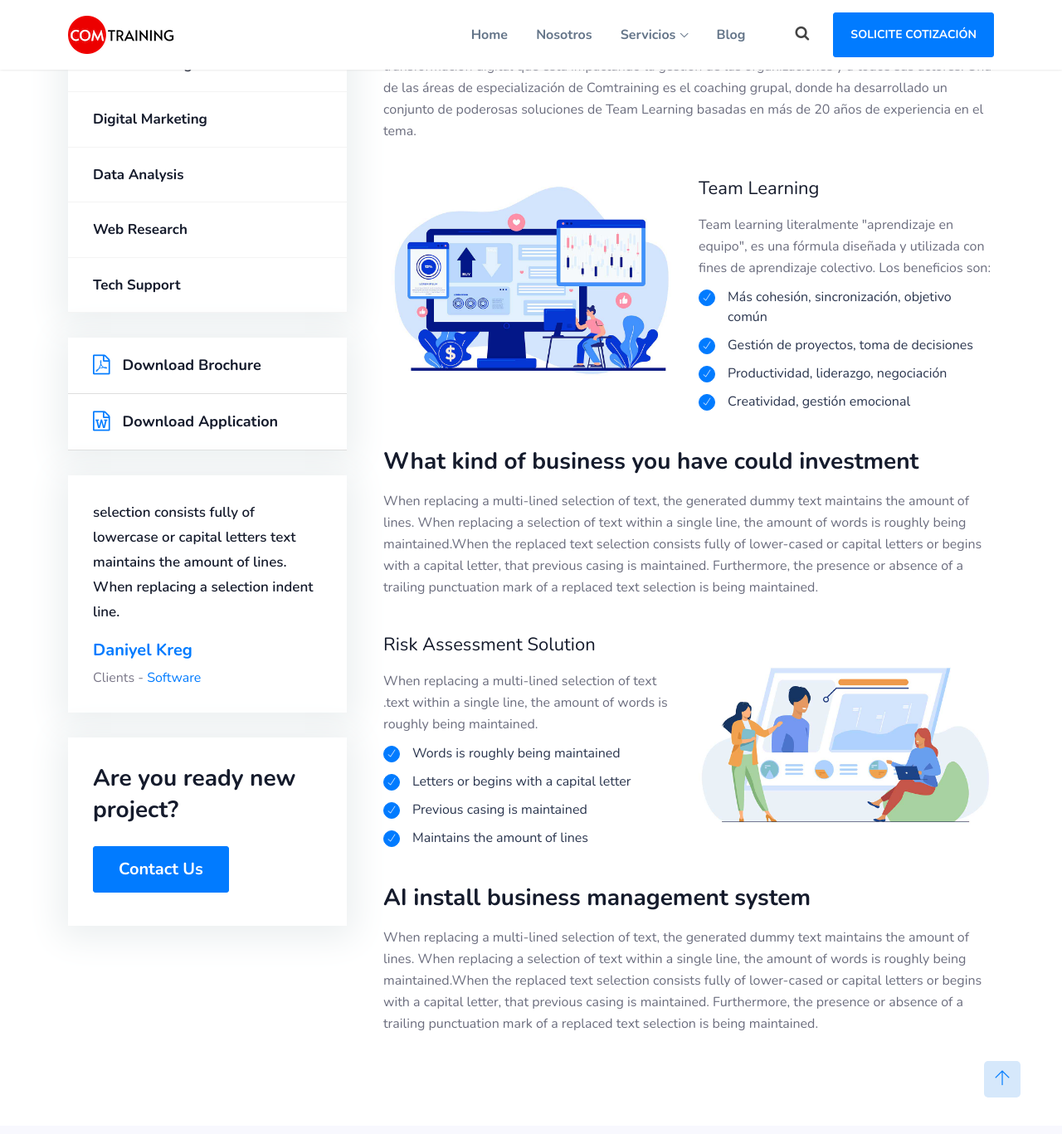
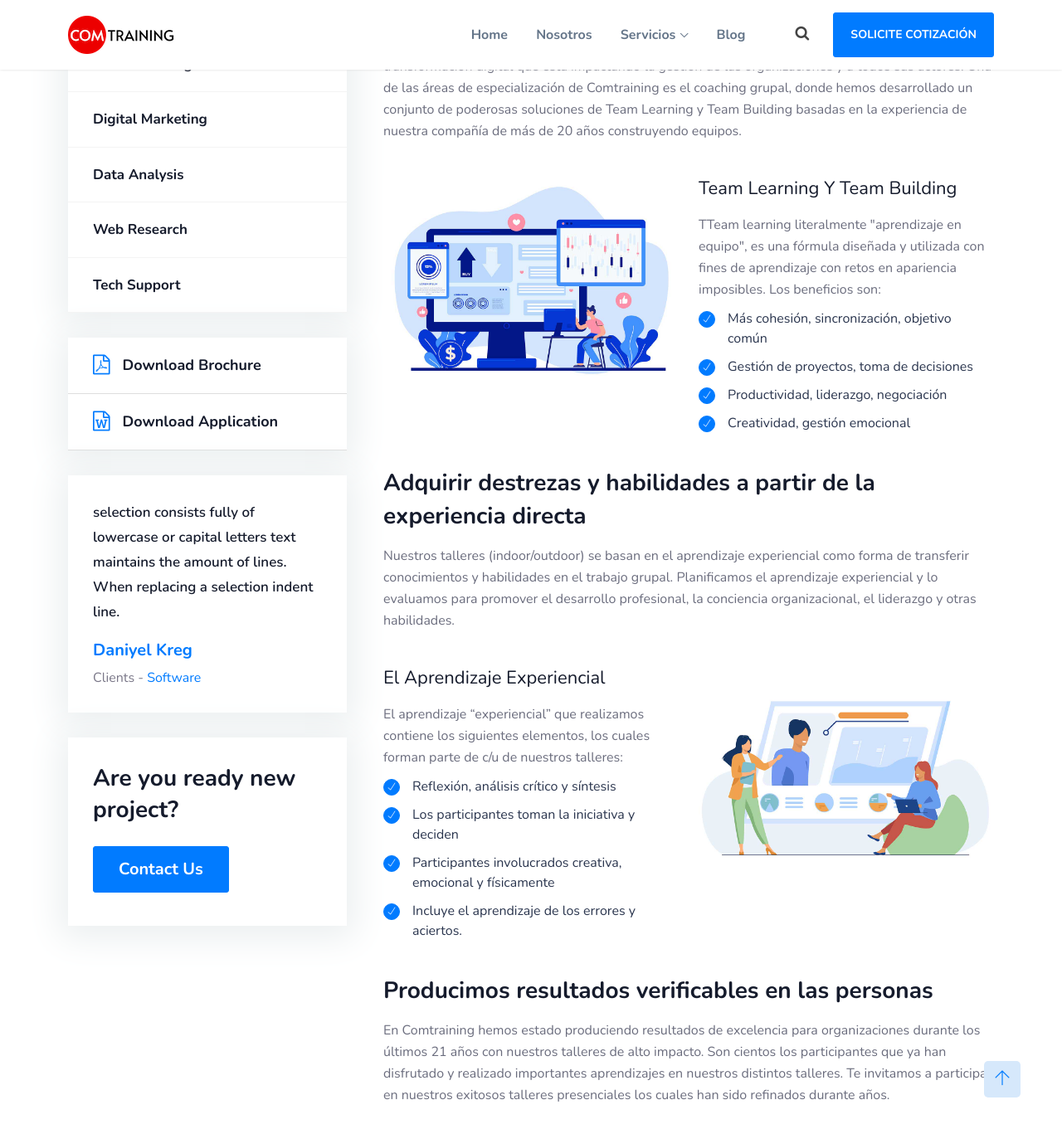
Before and after one commit to fjvalles/comtraining-landing, a Jekyll site: the page built from _services/talleres-alto-impacto.html, in a window 1280 px wide and 1400 px high, scrolled down 510 px. Shown: the top 1367 px of the window at 83% size. Built offline with Jekyll 4.4.1, drawn with Linux system fonts in a browser that asks for light colours; a script that is not in the unit is left out; some of the changed text lies outside the part shown.

Commit message:
Update Servicios “talleres-alto-impacto”

```diff
--- a/_services/talleres-alto-impacto.html
+++ b/_services/talleres-alto-impacto.html
@@ -1,20 +1,21 @@
 ---
+application_url: /#
+service_id: 2
 layout: service
+service_card_layout: 2
+brochure_url: /#
 title: Talleres Alto Impacto
-icon: '/assets/img/icon/s2.png'
-description: 'Entregamos soluciones de Team Building y Team Learning basadas en más de 20 años de experiencia en el tema para grupos que van de 10 a 2000 personas.'
-service_card_layout: 2
-service_id: 2
-brochure_url: /#
-application_url: /#
+icon: /assets/img/icon/s2.png
+description: Entregamos soluciones de Team Building y Team Learning basadas en
+  más de 20 años de experiencia en el tema para grupos que van de 10 a 2000
+  personas.
 ---
-
 <div class="row">
     <!-- single-well start-->
     <div class="col-xl-12 col-lg-12 col-md-12">
         <div class="single-well mar-well">
-            <h2>Nuestros servicios</h2>
-            <p>Hoy, surgen nuevos desafíos producto de la pandemia Covid-19 y de la aceleración de la transformación digital que está impactando la gestión de las organizaciones y a todos sus actores. Una de las áreas de especialización de Comtraining es el coaching grupal, donde ha desarrollado un conjunto de poderosas soluciones de Team Learning basadas en más de 20 años de experiencia en el tema.</p>
+            <h2>Talleres de aprendizaje de lo imposible</h2>
+            <p>Hoy, surgen nuevos desafíos producto de la pandemia Covid-19 y de la aceleración de la transformación digital que está impactando la gestión de las organizaciones y a todos sus actores. Una de las áreas de especialización de Comtraining es el coaching grupal, donde hemos desarrollado un conjunto de poderosas soluciones de Team Learning y Team Building  basadas en la experiencia de nuestra compañía de más de 20 años construyendo equipos.</p>
         </div>
     </div>
     <div class="col-xl-6 col-lg-6 col-md-12">
@@ -26,8 +27,8 @@ application_url: /#
     </div>
     <div class="col-xl-6 col-lg-6 col-md-12">
         <div class="single-well mar-well">
-            <h4>Team learning</h4>
-            <p>Team learning literalmente "aprendizaje en equipo", es una fórmula diseñada y utilizada con fines de aprendizaje colectivo. Los beneficios son:</p>
+            <h4>Team Learning y Team Building</h4>
+            <p>TTeam learning literalmente "aprendizaje en equipo", es una fórmula diseñada y utilizada con fines de aprendizaje con retos en apariencia imposibles. Los beneficios son:</p>
             <ul class="marker-list">
                 <li>Más cohesión, sincronización, objetivo común</li>
                 <li>Gestión de proyectos, toma de decisiones</li>
@@ -43,15 +44,9 @@ application_url: /#
     <div class="col-xl-12 col-lg-12 col-md-12">
         <div class="single-well mar-well">
             <a href="#">
-                <h3>What kind of business you have could investment</h3>
+                <h3>Adquirir destrezas y habilidades a partir de la experiencia directa</h3>
             </a>
-            <p>When replacing a multi-lined selection of text, the generated dummy text
-                maintains the amount of lines. When replacing a selection of text within a
-                single line, the amount of words is roughly being maintained.When the replaced
-                text selection consists fully of lower-cased or capital letters or begins with a
-                capital letter, that previous casing is maintained. Furthermore, the presence or
-                absence of a trailing punctuation mark of a replaced text selection is being
-                maintained.</p>
+            <p>Nuestros talleres (indoor/outdoor) se basan en el aprendizaje experiencial como forma de transferir conocimientos y habilidades en el trabajo grupal. Planificamos el  aprendizaje experiencial  y lo evaluamos para promover el desarrollo profesional, la conciencia organizacional, el liderazgo y otras habilidades.</p>
         </div>
     </div>
     <!-- End single page -->
@@ -60,14 +55,13 @@ application_url: /#
 <div class="row">
     <div class="col-xl-6 col-lg-6 col-md-12">
         <div class="single-well mar-well">
-            <h4>Risk assessment solution</h4>
-            <p>When replacing a multi-lined selection of text .text within a single line, the
-                amount of words is roughly being maintained.</p>
+            <h4>El aprendizaje experiencial</h4>
+            <p>El aprendizaje “experiencial” que realizamos contiene los siguientes elementos, los cuales forman parte de c/u de nuestros talleres:</p>
             <ul class="marker-list">
-                <li>Words is roughly being maintained</li>
-                <li>Letters or begins with a capital letter</li>
-                <li>Previous casing is maintained</li>
-                <li>Maintains the amount of lines</li>
+                <li>Reflexión, análisis crítico y síntesis</li>
+                <li>Los participantes toman la iniciativa y deciden</li>
+                <li>Participantes involucrados creativa, emocional y físicamente </li>
+                <li>Incluye el aprendizaje de los errores y aciertos.</li>
             </ul>
         </div>
     </div>
@@ -82,14 +76,8 @@ application_url: /#
 <div class="row">
     <div class="col-xl-12 col-lg-12 col-md-12">
         <div class="single-well mar-well last-content">
-            <h3>AI install business management system</h3>
-            <p>When replacing a multi-lined selection of text, the generated dummy text
-                maintains the amount of lines. When replacing a selection of text within a
-                single line, the amount of words is roughly being maintained.When the replaced
-                text selection consists fully of lower-cased or capital letters or begins with a
-                capital letter, that previous casing is maintained. Furthermore, the presence or
-                absence of a trailing punctuation mark of a replaced text selection is being
-                maintained.</p>
+            <h3>Producimos resultados verificables en las personas</h3>
+            <p>En Comtraining hemos estado produciendo resultados de excelencia para organizaciones durante los últimos 21 años con nuestros talleres de alto impacto. Son cientos los participantes que ya han disfrutado y realizado importantes aprendizajes en nuestros distintos talleres. Te invitamos a participar en nuestros exitosos talleres presenciales los cuales han sido refinados durante años.</p>
         </div>
     </div>
 </div>
```
